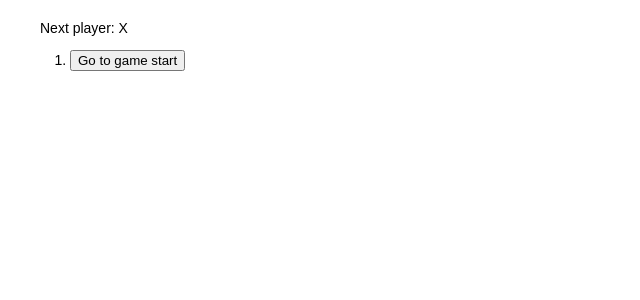
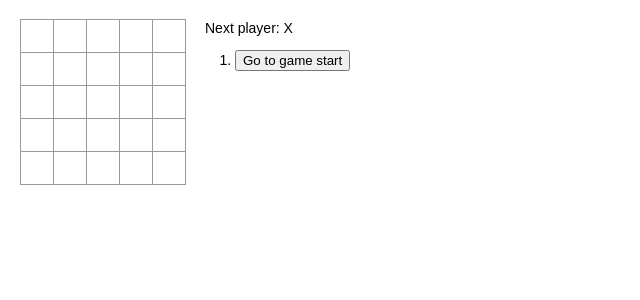
Before and after one commit to BonneChose-No-Suke/react-tutorial, a React (Create React App) app: page / in a window 1280 px wide. Shown: the top 300 px of the page, without its empty margins (0-640 px from the left). Built offline with nearby package versions, Linux system fonts and the light colour scheme.

Commit message:
react-tutorial: ゲーム盤のサイズ変数化

```diff
--- a/src/component/Board.tsx
+++ b/src/component/Board.tsx
@@ -9,53 +9,27 @@
 
 export const Board = (props: BoardProps) => {
 
-  const rowArray = Array(props.size)
-  const columnArray = Array(props.size)
+  const rowArray = [...Array(props.size)].map((_, i) => i)
+  const columnArray = [...Array(props.size)].map((_, i) => i)
 
-  // const renderSquare = (index: number) => {
-  //   return(
-  //     <Square
-  //       value={props.squares[index]}
-  //       onClick={()=> props.onClick(index)}
-  //     />
-  //   )
-  // }
-
-  // ボードの列とスクエアをloopを回すかmapを使って反復することで生成する
-
-  const squareGenerate = (index: number) => {
-    columnArray.map(num=>{
+  const board = rowArray.map(row=> {
+    return(
+      <div className="board-row">
+        {columnArray.map(column=> {
           return(
             <Square
-          value={props.squares[props.size*index + num]}
-          onClick={()=> props.onClick(props.size*index + num)}
+              value={props.squares[props.size*row + column]}
+              onClick={()=>props.onClick(props.size*row + column)}
             />
           )
+        })}
+      </div>
+    )
   })
-  }
 
   return (
-    // <div>
-    //   <div className="board-row">
-    //     {renderSquare(0)}
-    //     {renderSquare(1)}
-    //     {renderSquare(2)}
-    //   </div>
-    //   <div className="board-row">
-    //     {renderSquare(3)}
-    //     {renderSquare(4)}
-    //     {renderSquare(5)}
-    //   </div>
-    //   <div className="board-row">
-    //     {renderSquare(6)}
-    //     {renderSquare(7)}
-    //     {renderSquare(8)}
-    //   </div>
-    // </div>
-      rowArray.map(num=> {
-        <div className="board-row">
-          {squareGenerate(num)}
+    <div>
+      {board}
     </div>
-      })
   )
 }
--- a/src/component/Game.tsx
+++ b/src/component/Game.tsx
@@ -4,7 +4,7 @@
 type squares = string[]
 
 export const Game = () => {
-  const size:number = 3
+  const size:number = 5
   const squares: squares = Array(size^2).fill(null)
   const [history, setHistory] = React.useState<squares[]>([squares])
   const [stepNumber, setStepNumber] = React.useState(0)
```
Lines whose indentation alone changed are shown as unchanged.
